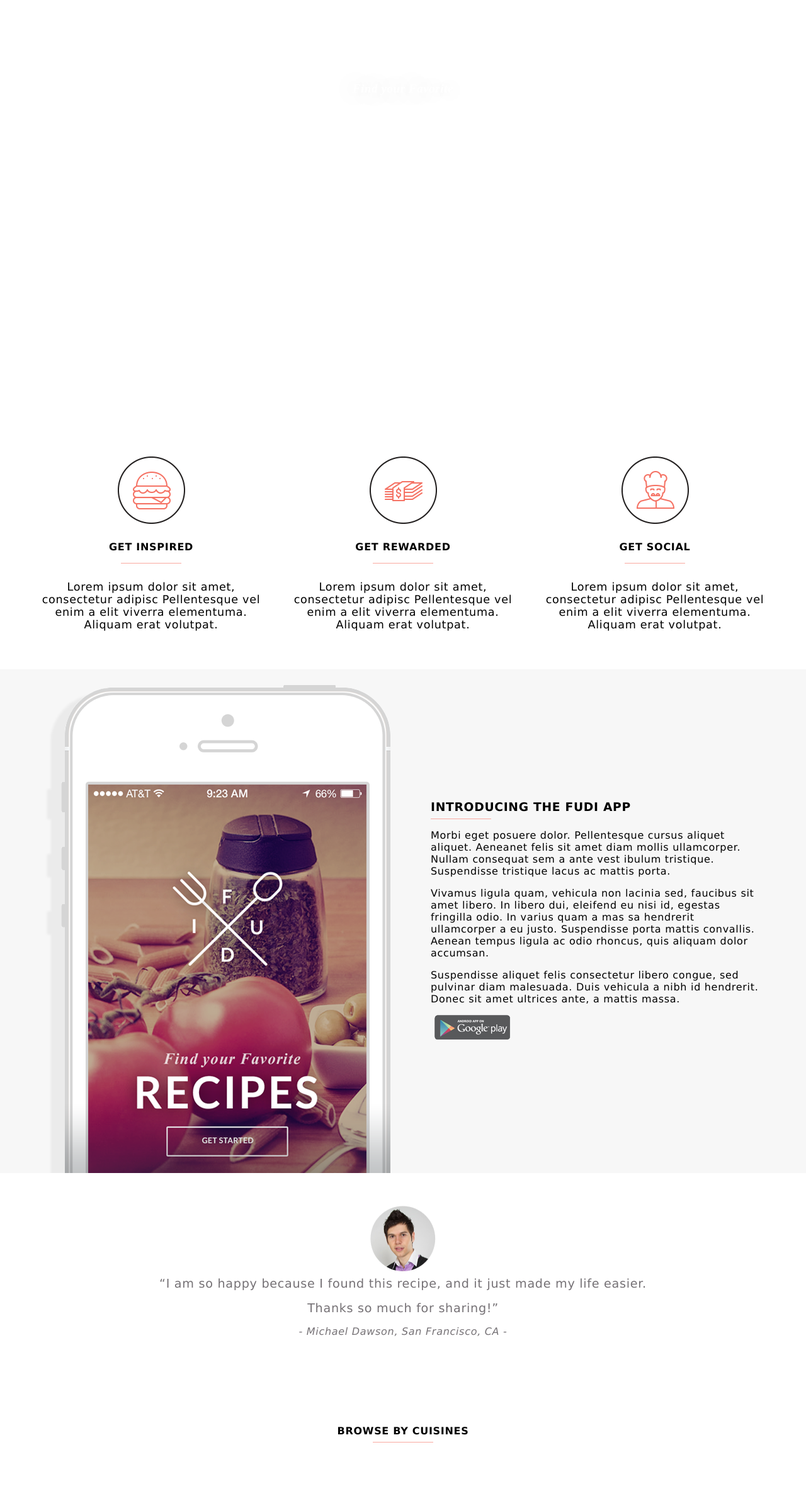
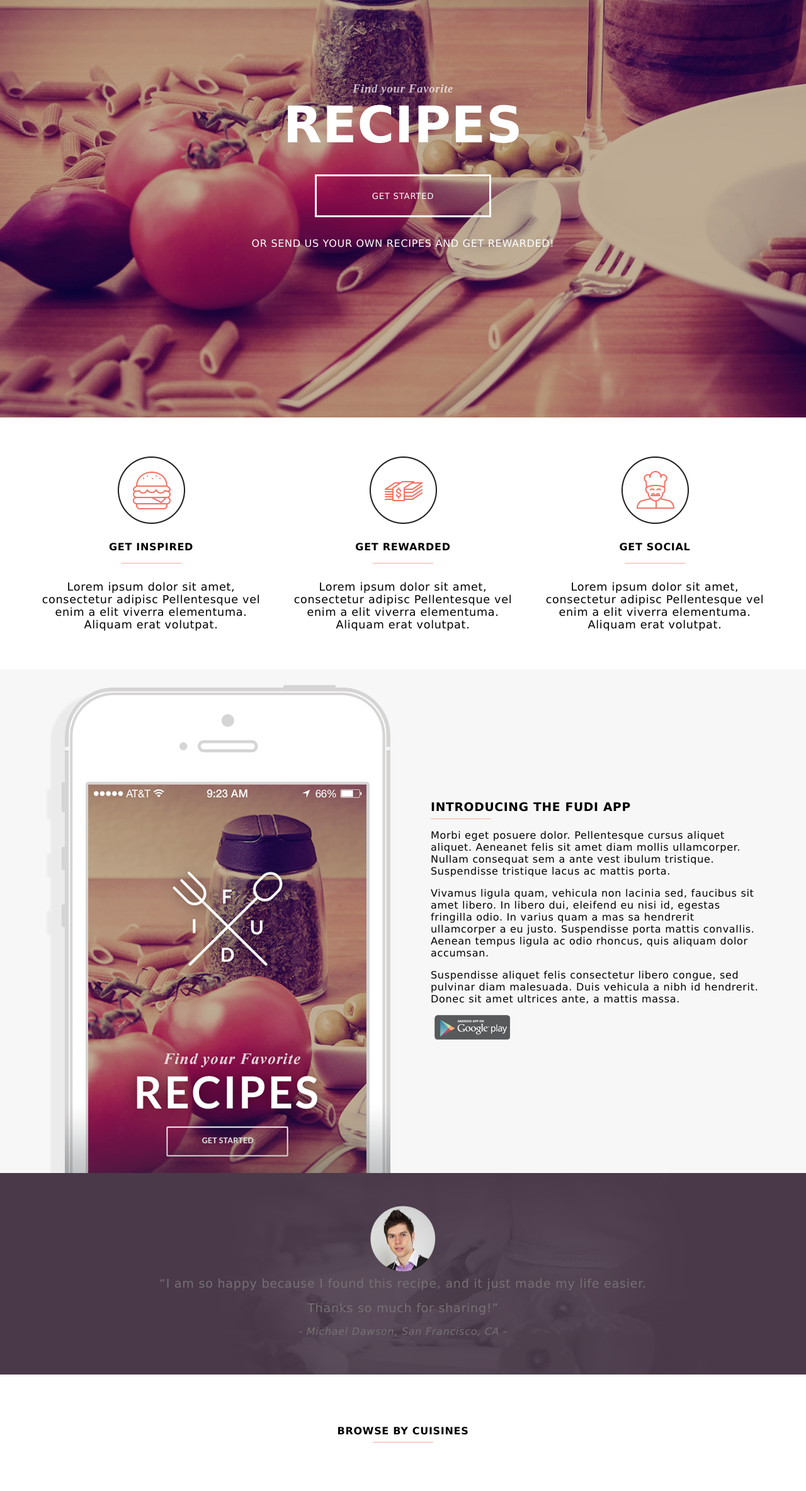
Before and after one commit to Deekline/recipes, a plain HTML site: page index.html in a window 1280 px wide. Shown: the part 137-2505 px from the top of the page at 63% size. Drawn offline with Linux system fonts and the light colour scheme; the site is published under a folder, as on GitHub Pages, so addresses that start at the root find nothing.

Commit message:
fixing backgounds

```diff
--- a/css/styles.css
+++ b/css/styles.css
@@ -24,7 +24,7 @@ a {
 /* Header */
 
 .header {
-  background-image: url(/img/main_image.jpg);
+  background-image: url(../img/main_image.jpg);
   background-position: center center;
   background-size: cover;
 }
@@ -147,7 +147,7 @@ a {
 
 .manager.wrapper {
   height: 20rem;
-  background-image: url(/img/bg-manager.webp);
+  background-image: url(../img/bg-manager.webp);
   background-position: center center;
   background-size: cover;
 }
```
